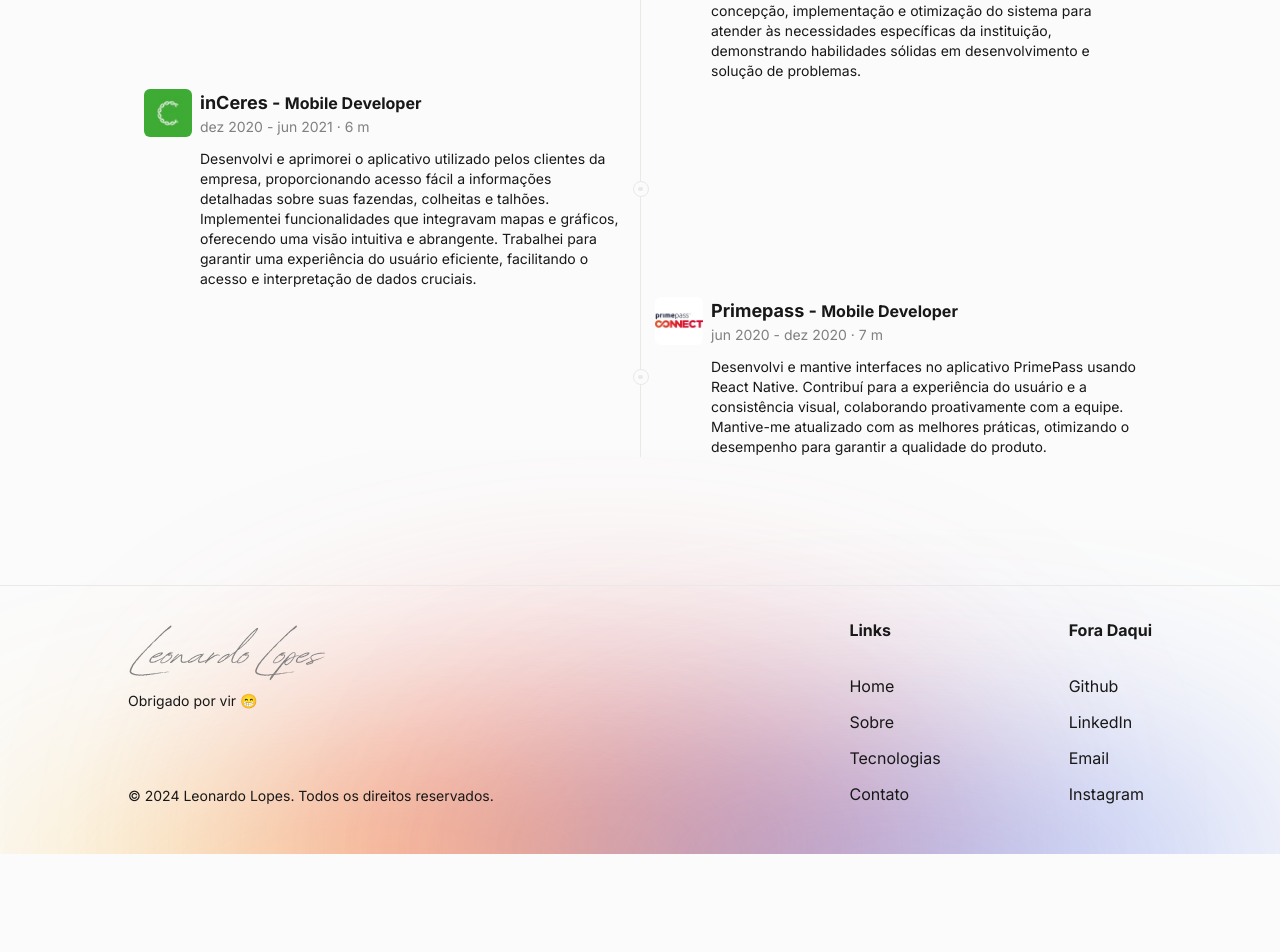
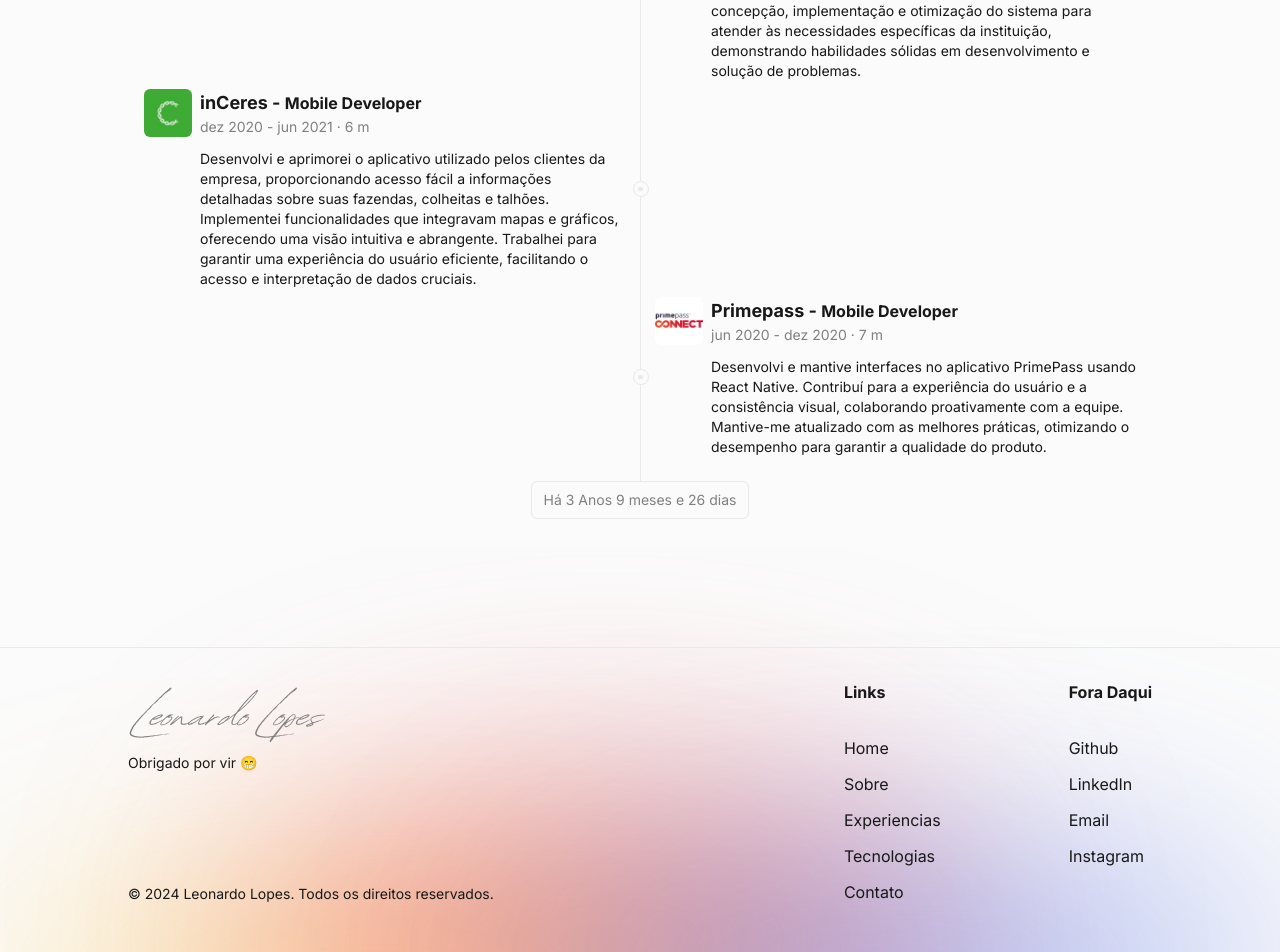
Before and after one commit to LeonardoWlopes/leonardolopes.tech, a Next.js app: page /experiences in a window 1280 px wide. Shown: the part 1128-2080 px from the top of the page. Before the commit the page ends 1982 px from the top, so only its background shows below. Built offline with nearby package versions, Linux system fonts and the light colour scheme; no server answers.

Commit message:
feat: added start date on experiences

```diff
--- a/src/app/experiences/page.tsx
+++ b/src/app/experiences/page.tsx
@@ -3,6 +3,7 @@ import type { Metadata } from 'next'
 
 //components
 import { Experience } from '@/components/experience'
+import { Timer } from '@/components/timer'
 
 //utils
 import { EXPERIENCES } from '@/utils/mock'
@@ -27,10 +28,12 @@ export default function Experiencies() {
 
 			<hr className="my-8 border-black/10 md:my-16 dark:border-white/10" />
 
-			<div className={'relative flex flex-col gap-8 sm:gap-2'}>
+			<div
+				className={'relative flex flex-col items-center gap-8 sm:gap-2'}
+			>
 				<div
 					className={
-						'absolute left-1/2 hidden h-full w-[1px] bg-primary-border sm:flex'
+						'absolute hidden h-full w-[1px] bg-primary-border sm:flex'
 					}
 				/>
 
@@ -56,6 +59,10 @@ export default function Experiencies() {
 						</div>
 					)
 				})}
+
+				<span className="z-10 mt-4 rounded-md border border-primary-border bg-main-bg px-3 py-2 text-dark-gray text-sm">
+					Há <Timer />
+				</span>
 			</div>
 		</div>
 	)
--- a/src/components/footer.tsx
+++ b/src/components/footer.tsx
@@ -7,13 +7,7 @@ import signature from '@/assets/icons/signature.svg'
 
 // utils
 import { CONSTANTS } from '@/utils/constants'
-
-const NAV_LINKS = [
-	{ label: 'Home', href: '/' },
-	{ label: 'Sobre', href: '/about' },
-	{ label: 'Tecnologias', href: '/technologies' },
-	{ label: 'Contato', href: '/contact' },
-]
+import { NAV_LINKS } from '@/utils/mock'
 
 const ELSE_WHERE_LINKS = [
 	{ label: 'Github', href: CONSTANTS.GITHUB_URL },
--- a/src/components/header.tsx
+++ b/src/components/header.tsx
@@ -13,7 +13,7 @@ import { ThemeSwitch } from './theme-switch'
 
 export function Header() {
 	return (
-		<header className="fixed bottom-8 z-10 flex w-[calc(100vw-32px)] max-w-limit justify-between rounded-xl border border-primary-border bg-white/60 p-4 text-light-gray backdrop-blur-sm sm:top-6 sm:bottom-[unset] sm:mb-32 dark:bg-onyx/60 dark:sm:bg-onyx/30 sm:bg-white/30">
+		<header className="fixed bottom-8 z-50 flex w-[calc(100vw-32px)] max-w-limit justify-between rounded-xl border border-primary-border bg-white/60 p-4 text-light-gray backdrop-blur-sm sm:top-6 sm:bottom-[unset] sm:mb-32 dark:bg-onyx/60 dark:sm:bg-onyx/30 sm:bg-white/30">
 			<div className="flex flex-1 items-center">
 				<ul
 					className="flex flex-1 justify-evenly gap-10 sm:items-center sm:justify-start"
```
